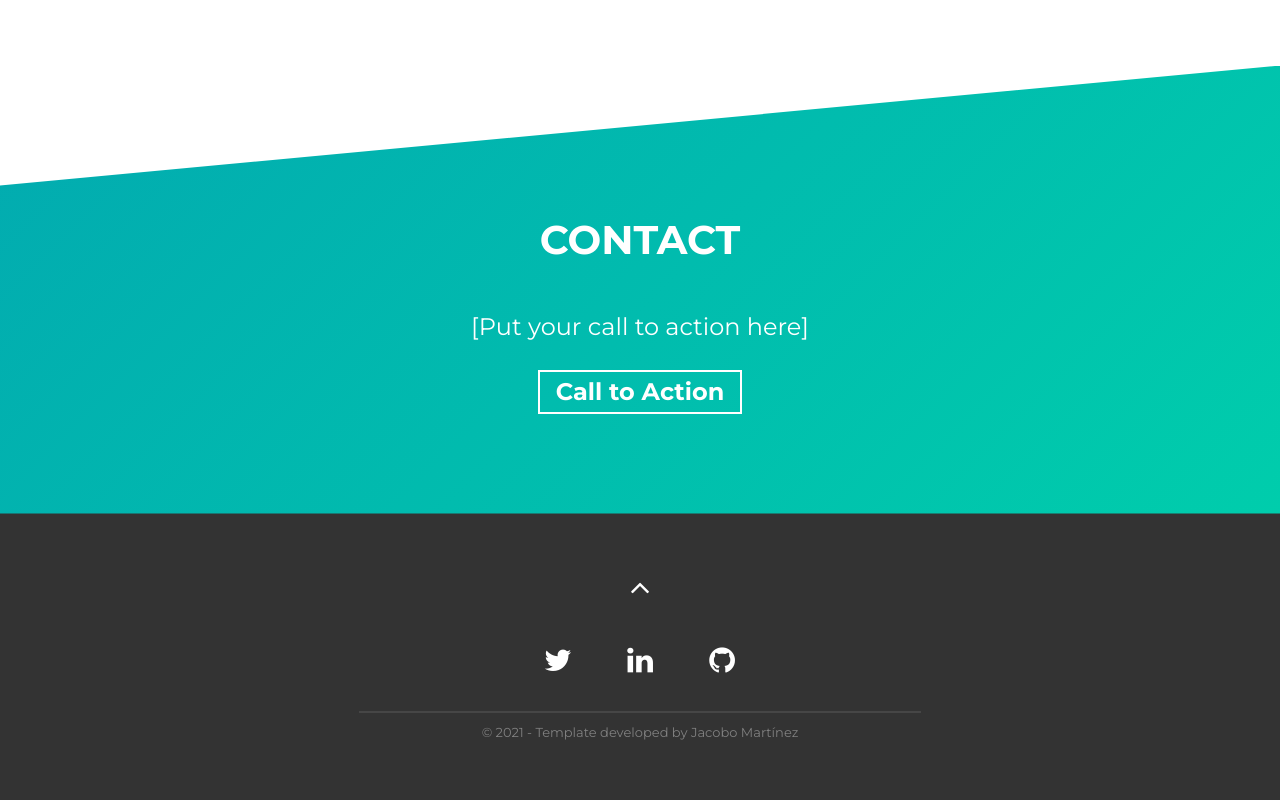
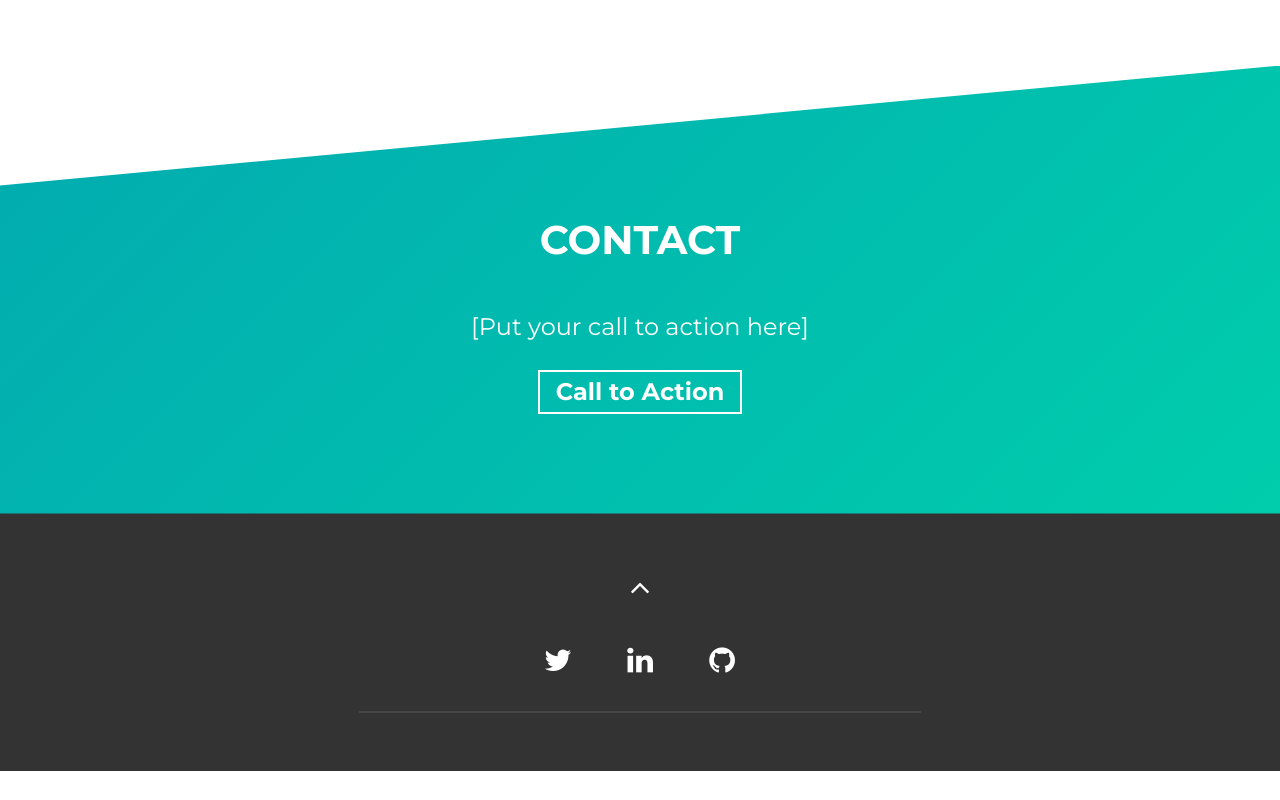
Before and after one commit to akhmadmamirov/oldPortfolio, a website built with Parcel: page src/index.html in a window 1280 px wide. Shown: the part 3720-4520 px from the top of the page. After the commit the page ends 4491 px from the top, so only its background shows below. Built offline with nearby package versions, Linux system fonts and the light colour scheme.

Commit message:
Update index.html

```diff
--- a/src/index.html
+++ b/src/index.html
@@ -301,14 +301,6 @@
 
         <hr />
 
-        <!-- Notice: if you want to give me some credit, it will be huge for me! if not, put your data on it -->
-        <p class="footer__text">
-          © 2021 - Template developed by
-          <a rel="noreferrer" href="https://github.com/cobidev" target="_blank"
-            >Jacobo Martínez</a
-          >
-        </p>
-
 
 
     <script defer type="module" src="index.js"></script>
```
